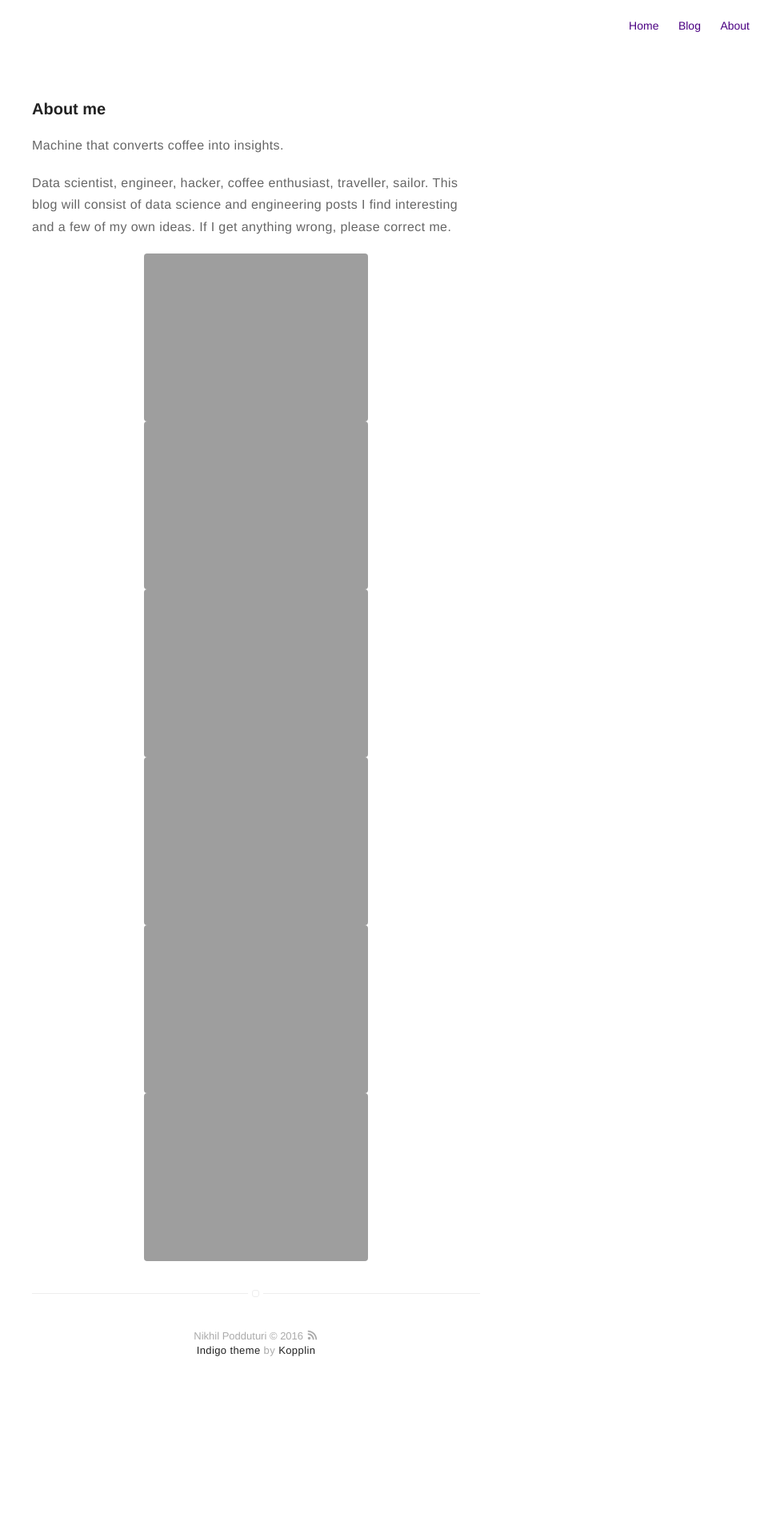
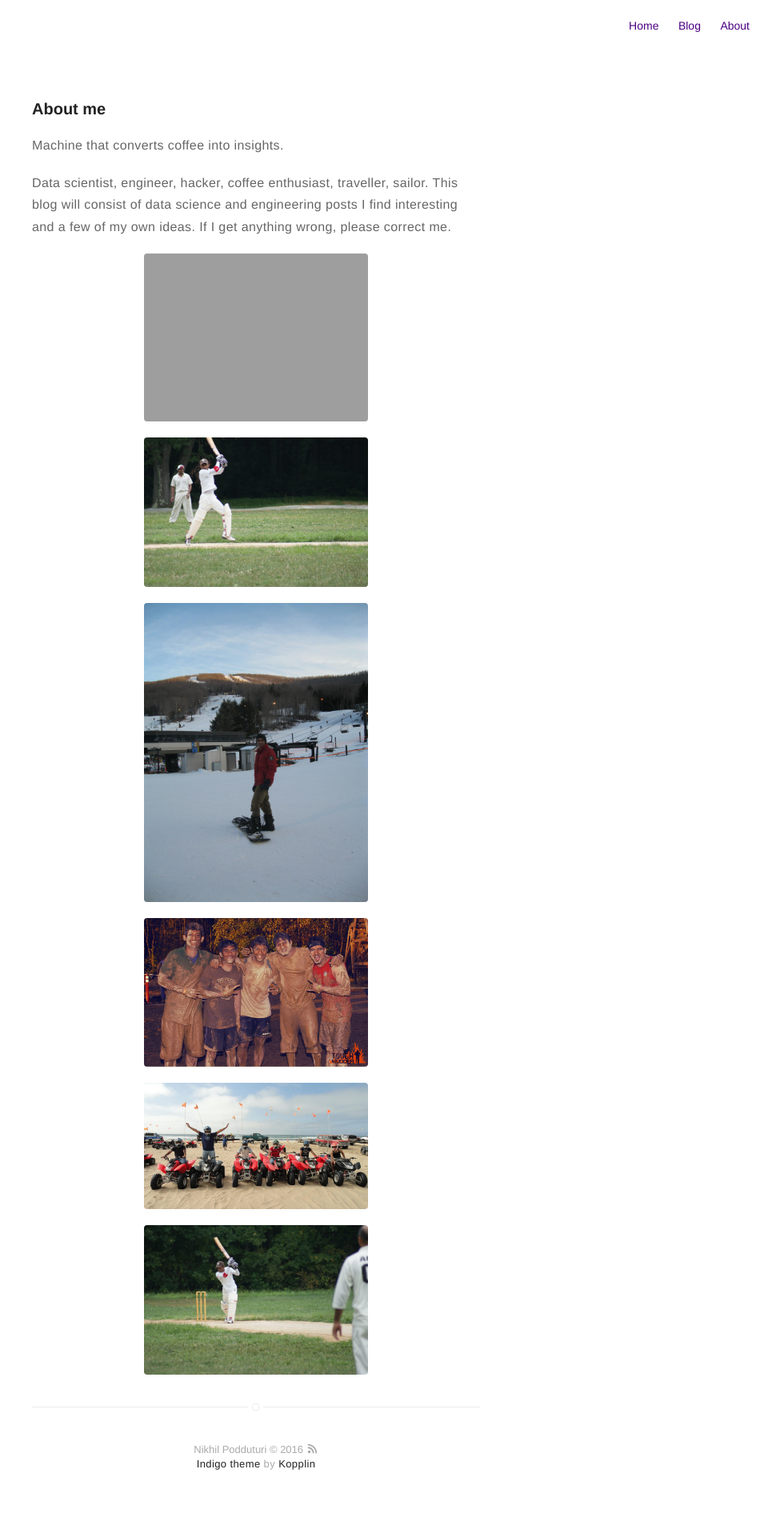
Before and after one commit to nikhilRP/nikhilRP.github, a Jekyll site: the page built from about.md, in a window 1280 px wide. Shown: the whole page at 80% size, without its empty margins (320-1280 px from the left). Built offline with Jekyll 4.4.1, drawn with Linux system fonts in a browser that asks for light colours; before the commit the page ends 1760 px from its top, so only the background shows below that.

Commit message:
rearranging images

```diff
--- a/about.md
+++ b/about.md
@@ -9,9 +9,14 @@ Machine that converts coffee into insights.
 
 Data scientist, engineer, hacker, coffee enthusiast, traveller, sailor. This blog will consist of data science and engineering posts I find interesting and a few of my own ideas. If I get anything wrong, please correct me.
 
-![Nikhil]({{ site.url }}/assets/CIMG1796.JPG =600x)
-![Square cut]({{ site.url }}/assets/cut.jpg =600x)
-![Snow boarding]({{ site.url }}/assets/snow_b.jpg =600x)
-![Tough mudder]({{ site.url }}/assets/tough_m.jpg =600x)
-![Sand dunes]({{ site.url }}/assets/dunes.jpg =600x)
-![Cover drive]({{ site.url }}/assets/cover_d.jpg =600x)
+![Nikhil]({{ site.url }}/assets/CIMG1796.JPG)
+
+![Square cut]({{ site.url }}/assets/cut.jpg)
+
+![Snow boarding]({{ site.url }}/assets/snow_b.jpg)
+
+![Tough mudder]({{ site.url }}/assets/tough_m.jpg)
+
+![Sand dunes]({{ site.url }}/assets/dunes.jpg)
+
+![Cover drive]({{ site.url }}/assets/cover_d.jpg)
```
